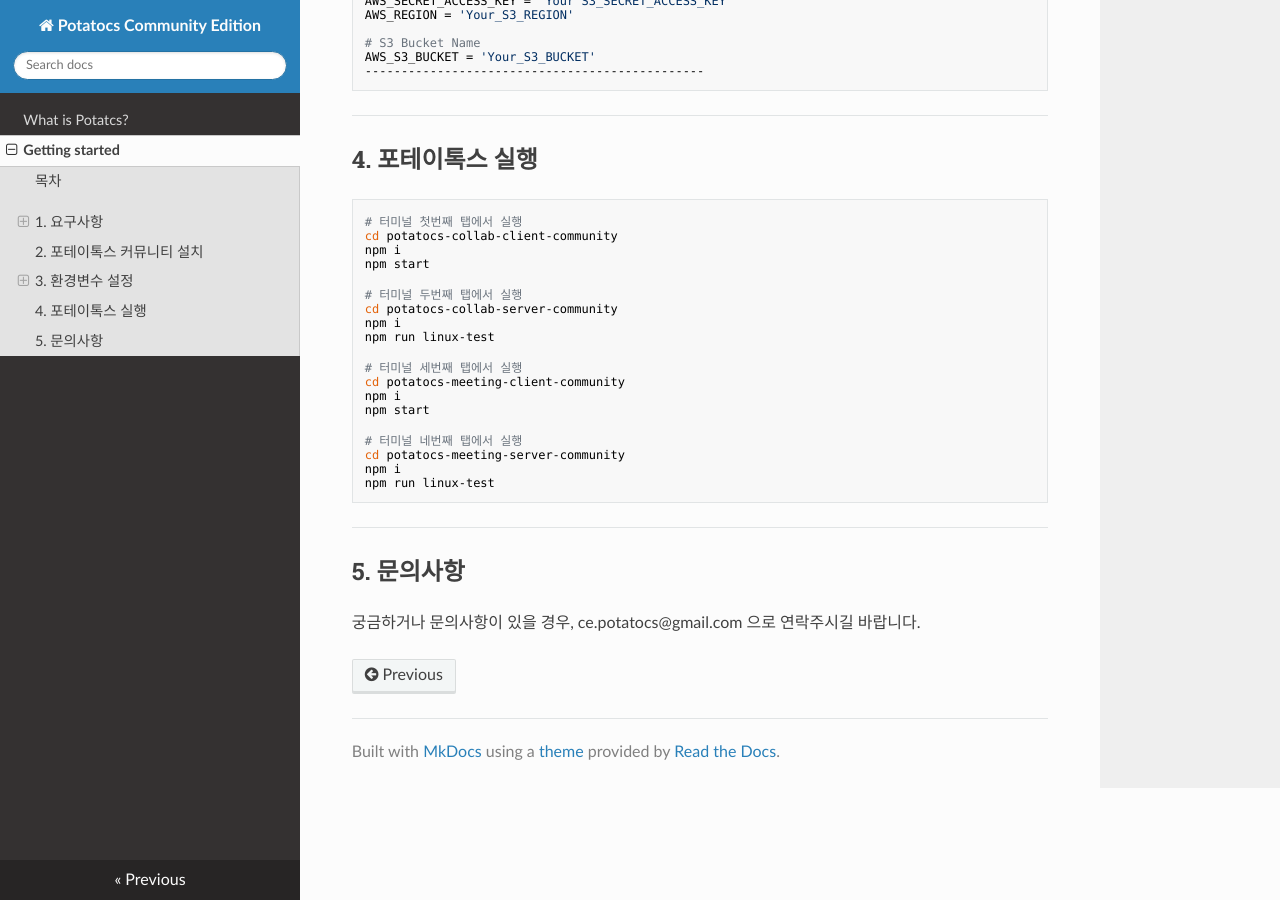
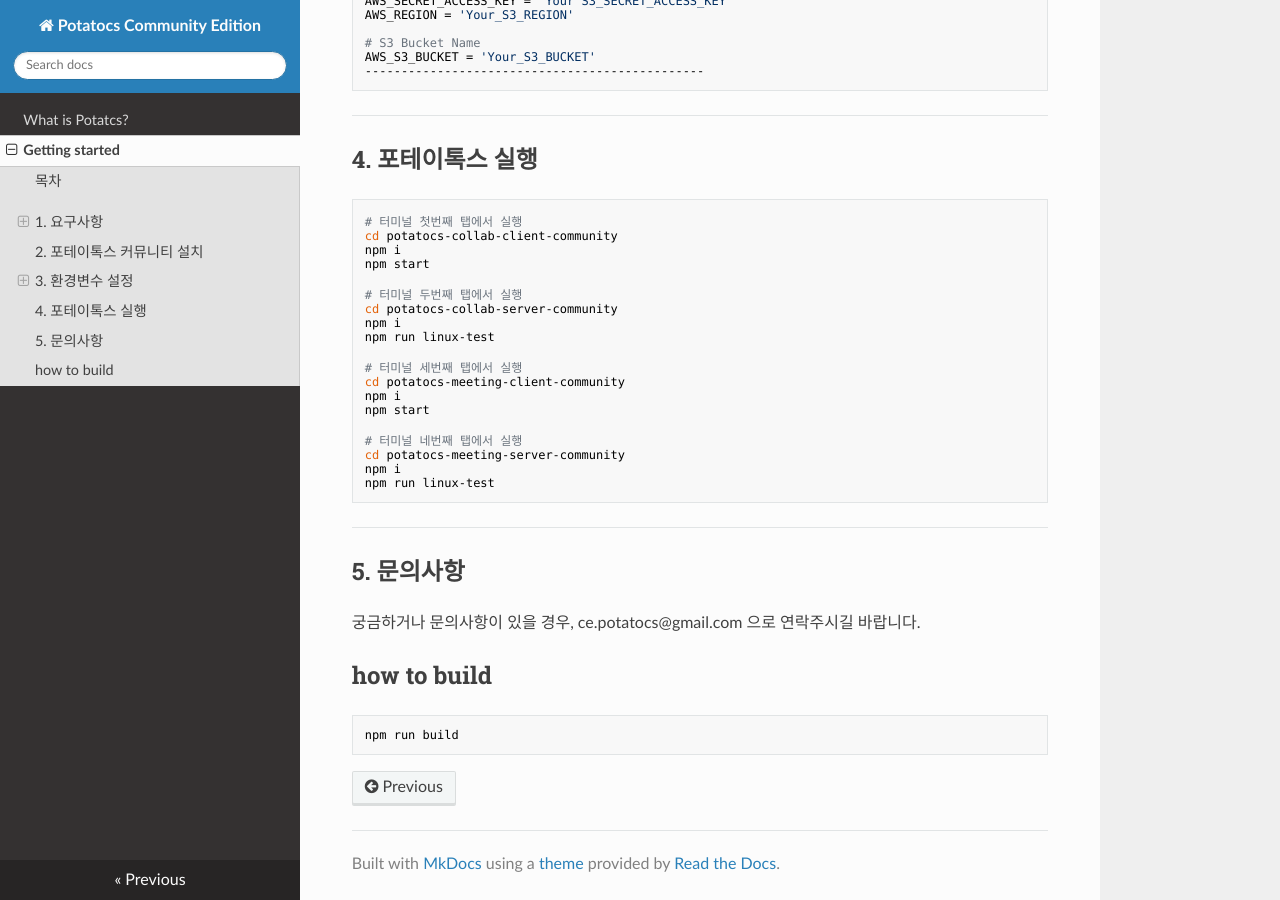
Before and after one commit to potatocs-ce/potatocs-ce-introduction, an MkDocs documentation site: the page built from docs/install.md, in a window 1280 px wide and 900 px high, scrolled down 3584 px. Built offline with MkDocs 1.6.1, drawn with Linux system fonts in a browser that asks for light colours; nearby versions of some CDN libraries.

Commit message:
Update Documents

````diff
--- a/docs/install.md
+++ b/docs/install.md
@@ -236,3 +236,9 @@
 ## 5. 문의사항
 
 궁금하거나 문의사항이 있을 경우, ce.potatocs@gmail.com 으로 연락주시길 바랍니다.
+
+## how to build
+
+```
+npm run build
+```
````
